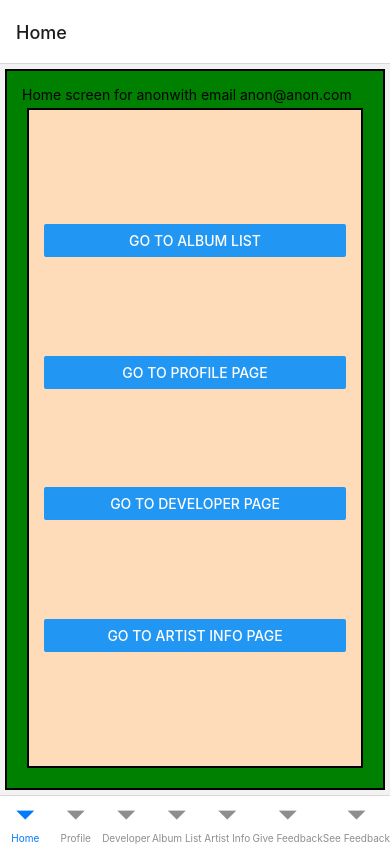
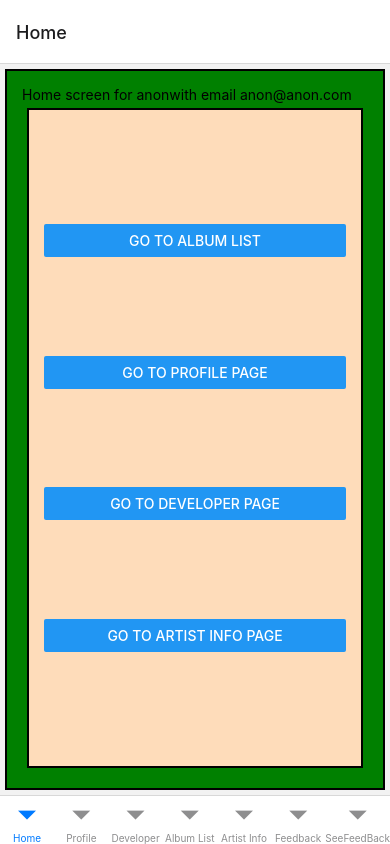
Before and after one commit to anthonyquinn0301/cs153a, a React Native app: screen / in a window 390 px wide. Built offline with nearby package versions, Linux system fonts and the light colour scheme.

Commit message:
Changed tab names
Tab name changes

```diff
--- a/components/TabStackDemo.js
+++ b/components/TabStackDemo.js
@@ -173,12 +173,12 @@ export default function App({navigation}) {
             headerShown: false
         }}/>
 
-        <Tab.Screen name="Give Feedback" component={FeedbackFormScreen}
+        <Tab.Screen name="Feedback" component={FeedbackFormScreen}
         options={{
             headerShown: false
         }}/>
 
-        <Tab.Screen name="See Feedback" component={FeedbackListScreen}
+        <Tab.Screen name="SeeFeedBack" component={FeedbackListScreen}
         options={{
             headerShown: false
         }}/>
```
